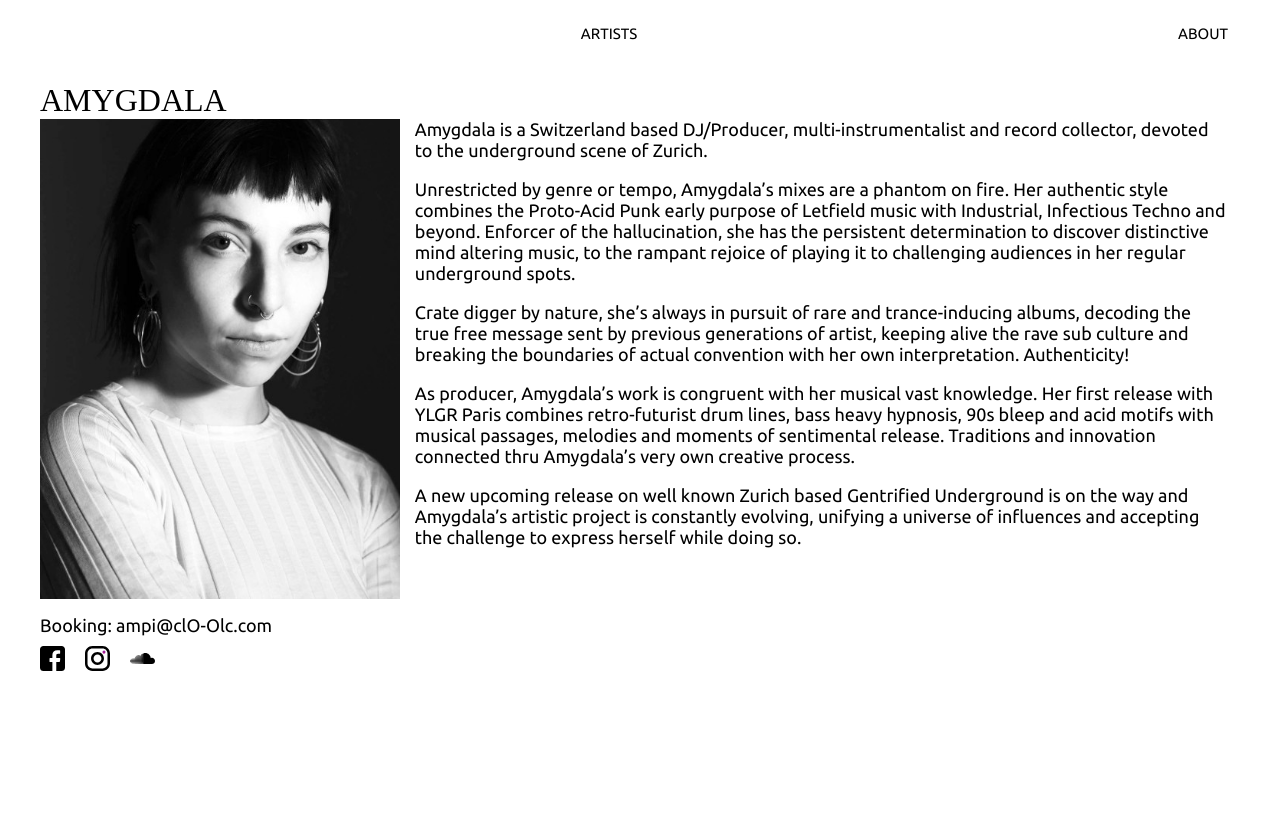
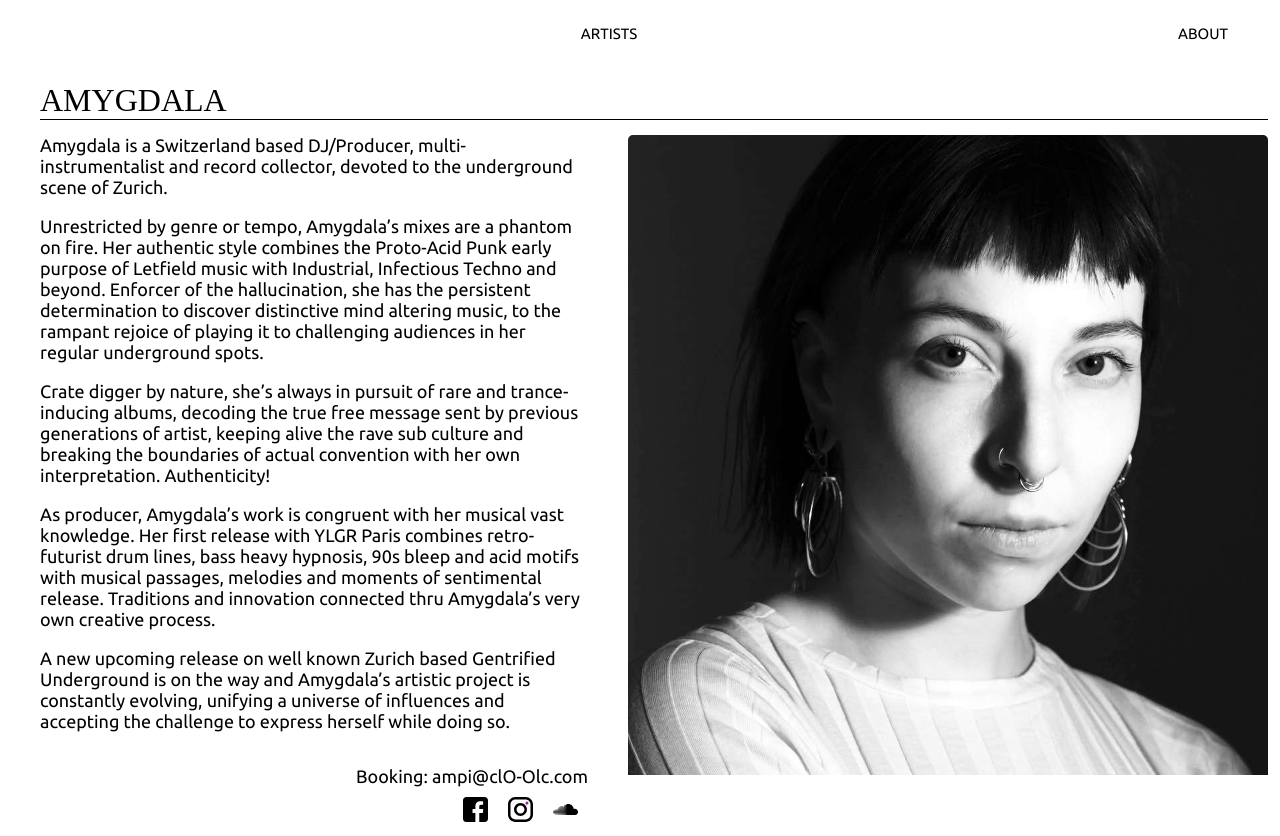
Before and after one commit to lautaro-osacar/luiggi-prueba, a React (Create React App) app: page /artist/amygdala in a window 1280 px wide. Before the commit the page ends 800 px from the top, so only its background shows below. Built offline with nearby package versions, Linux system fonts and the light colour scheme; a web font is replaced by a local one.

Commit message:
artist screen reversion

```diff
--- a/src/artists.json
+++ b/src/artists.json
@@ -1,7 +1,7 @@
 {
     "amygdala": {
         "name": "AMYGDALA",
-        "photo": "/photos/anissa-c2.jpeg",
+        "photo": "/photos/anissa-c.jpeg",
         "description": "Amygdala is a Switzerland based DJ/Producer, multi-instrumentalist and record collector, devoted to the underground scene of Zurich.\n\nUnrestricted by genre or tempo, Amygdala’s mixes are a phantom on fire. Her authentic style combines the Proto-Acid Punk early purpose of Letfield music with Industrial, Infectious Techno and beyond. Enforcer of the hallucination, she has the persistent determination to discover distinctive mind altering music, to the rampant rejoice of playing it to challenging audiences in her regular underground spots.\n\nCrate digger by nature, she’s always in pursuit of rare and trance-inducing albums, decoding the true free message sent by previous generations of artist, keeping alive the rave sub culture and breaking the boundaries of actual convention with her own interpretation. Authenticity!\n\nAs producer, Amygdala’s work is congruent with her musical vast knowledge. Her first release with YLGR Paris combines retro-futurist drum lines, bass heavy hypnosis, 90s bleep and acid motifs with musical passages, melodies and moments of sentimental release. Traditions and innovation connected thru Amygdala’s very own creative process.\n\nA new upcoming release on well known Zurich based Gentrified Underground is on the way and Amygdala’s artistic project is constantly evolving, unifying a universe of influences and accepting the challenge to express herself while doing so.",
         "email": "ampi@clO-Olc.com",
         "soundcloud": "https://soundcloud.com/amygdalaorexis",
--- a/src/screens/Artist/Artist.js
+++ b/src/screens/Artist/Artist.js
@@ -17,11 +17,11 @@ const Artist = () => {
       <span id="artist-title">{artist.name}</span>
       <div id="artist-hz">
         <div id="artist-left">
-          <img
-            alt={artist.name}
-            src={process.env.PUBLIC_URL + artist.photo}
-            id="artist-image"
-          />
+          <span id="artist-description">
+            {artist.description.split("\n").map((str, index) => (
+              <p key={index}>{str}</p>
+            ))}
+          </span>
           <div id="artist-contact">
             Booking: ampi@clO-Olc.com
             <div id="artist-social-media">
@@ -32,11 +32,11 @@ const Artist = () => {
           </div>
         </div>
         <div id="artist-right">
-          <span id="artist-description">
-            {artist.description.split("\n").map((str, index) => (
-              <p key={index}>{str}</p>
-            ))}
-          </span>
+          <img
+            alt={artist.name}
+            src={process.env.PUBLIC_URL + artist.photo}
+            id="artist-image"
+          />
         </div>
       </div>
     </React.Fragment>
--- a/src/screens/Artist/styles.css
+++ b/src/screens/Artist/styles.css
@@ -3,40 +3,42 @@
   color: black;
   font-family: DrukMedium;
   display: block;
-  z-index: 100;
   -webkit-font-smoothing: antialiased;
   -moz-osx-font-smoothing: grayscale;
+  margin-bottom: 10px;
+  border-bottom: 1px solid black;
 }
 
 #artist-hz {
   display: flex;
   flex-direction: row;
+  margin-top: 15px;
 }
 
 #artist-left {
   display: flex;
+  flex: 1;
   flex-direction: column;
-  max-width: 40vw;
+  padding-right: 40px;
 }
 
 #artist-image {
-  max-height: 60vh;
-  object-fit: contain;
-  object-position: left;
+    border-radius: 5px;
 }
 
 #artist-right {
   display: flex;
-  flex: 1;
   flex-direction: column;
+  max-width: 50vw;
+  max-height: 80vh;
+  overflow: hidden;
 }
 
 #artist-description {
-  padding-left: 15px;
-  padding-right: 40px;
   font-size: 1.2em;
   text-align: left;
   font-family: UbuntuRegular;
+  flex: 1;
 }
 
 #artist-description p {
@@ -48,6 +50,7 @@
   margin-top: 1rem;
   font-size: 1.2em;
   font-family: UbuntuRegular;
+  text-align: right;
 }
 
 .artist-social-logo {
```
